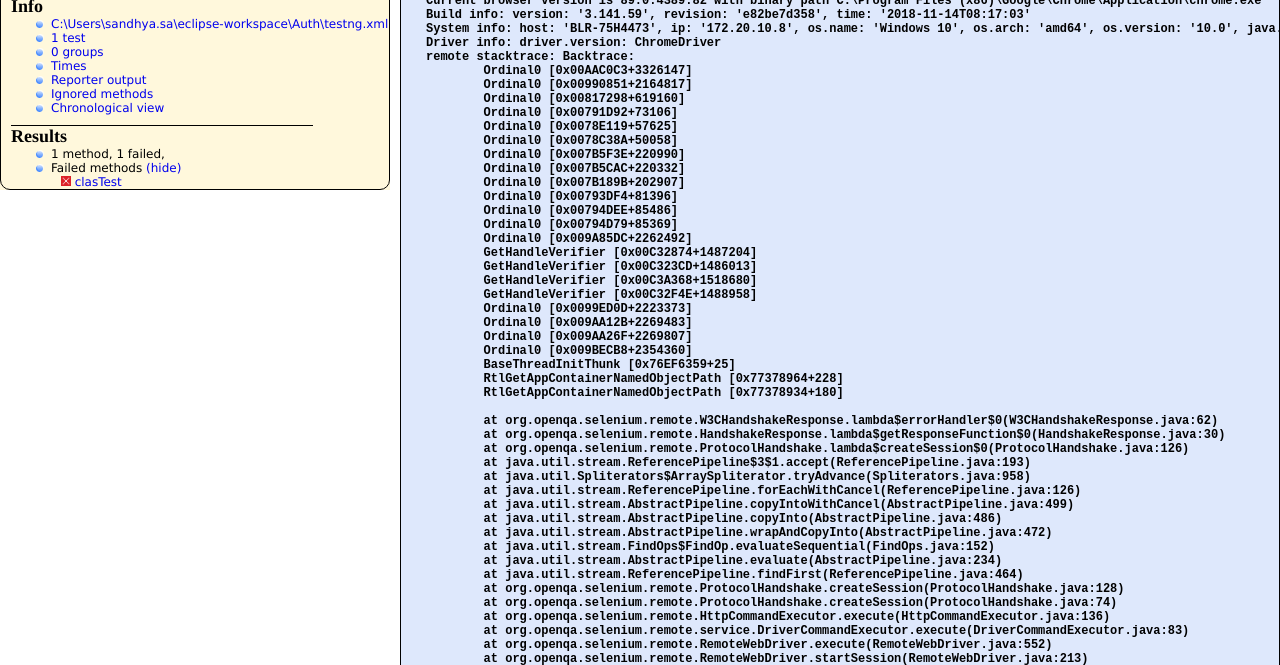
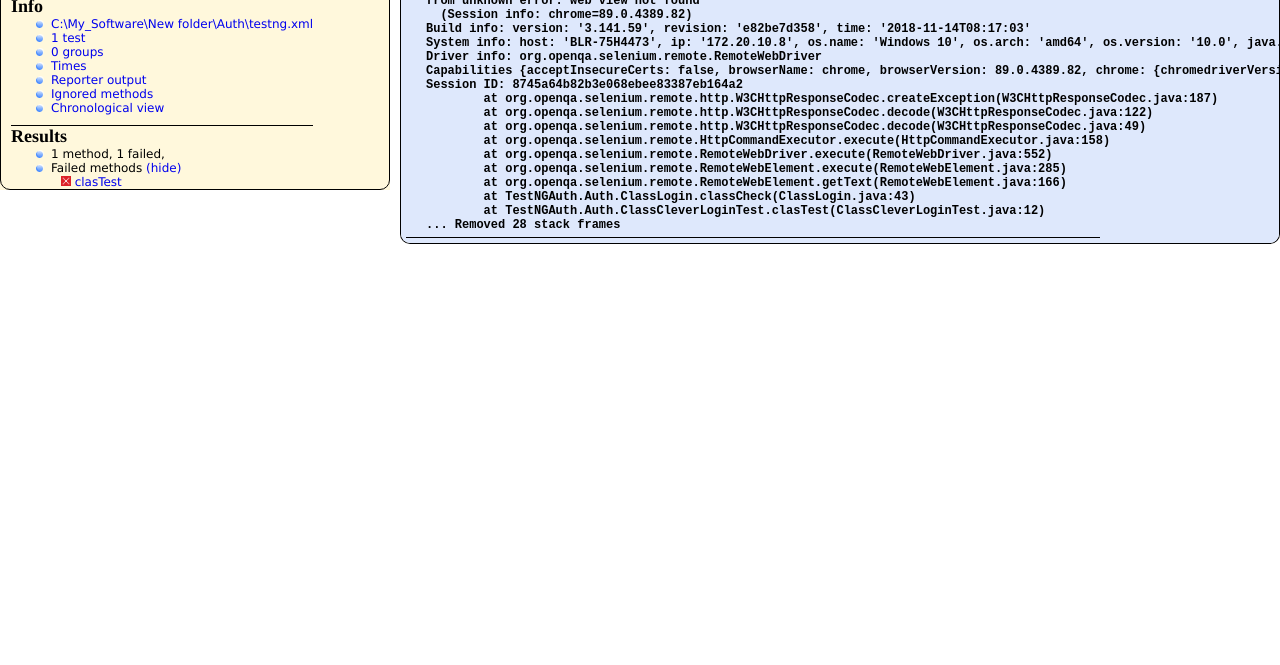
Before and after one commit to sasandhya3/TestAuthMarch12, a plain HTML site: page Auth/test-output/index.html in a window 1280 px wide. Shown: the part 135-800 px from the top of the page. Drawn offline with Linux system fonts and the light colour scheme; a script that the page names is missing.

Commit message:
addedGrid

```diff
--- a/Auth/test-output/index.html
+++ b/Auth/test-output/index.html
@@ -48,7 +48,7 @@
               <ul>
                 <li>
                   <a href="#" class="navigator-link " panel-name="test-xml-Suite">
-                    <span>C:\Users\sandhya.sa\eclipse-workspace\Auth\testng.xml</span>
+                    <span>C:\My_Software\New folder\Auth\testng.xml</span>
                   </a> <!-- navigator-link  -->
                 </li>
                 <li>
@@ -127,61 +127,22 @@
                   <a name="clasTest">
                   </a> <!-- clasTest -->
                   <span class="method-name">clasTest</span>
-                  <div class="stack-trace">org.openqa.selenium.SessionNotCreatedException: session not created: This version of ChromeDriver only supports Chrome version 87
-Current browser version is 89.0.4389.82 with binary path C:\Program Files (x86)\Google\Chrome\Application\chrome.exe
+                  <div class="stack-trace">org.openqa.selenium.NoSuchWindowException: no such window: target window already closed
+from unknown error: web view not found
+  (Session info: chrome=89.0.4389.82)
 Build info: version: &apos;3.141.59&apos;, revision: &apos;e82be7d358&apos;, time: &apos;2018-11-14T08:17:03&apos;
 System info: host: &apos;BLR-75H4473&apos;, ip: &apos;172.20.10.8&apos;, os.name: &apos;Windows 10&apos;, os.arch: &apos;amd64&apos;, os.version: &apos;10.0&apos;, java.version: &apos;1.8.0_271&apos;
-Driver info: driver.version: ChromeDriver
-remote stacktrace: Backtrace:
-	Ordinal0 [0x00AAC0C3+3326147]
-	Ordinal0 [0x00990851+2164817]
-	Ordinal0 [0x00817298+619160]
-	Ordinal0 [0x00791D92+73106]
-	Ordinal0 [0x0078E119+57625]
-	Ordinal0 [0x0078C38A+50058]
-	Ordinal0 [0x007B5F3E+220990]
-	Ordinal0 [0x007B5CAC+220332]
-	Ordinal0 [0x007B189B+202907]
-	Ordinal0 [0x00793DF4+81396]
-	Ordinal0 [0x00794DEE+85486]
-	Ordinal0 [0x00794D79+85369]
-	Ordinal0 [0x009A85DC+2262492]
-	GetHandleVerifier [0x00C32874+1487204]
-	GetHandleVerifier [0x00C323CD+1486013]
-	GetHandleVerifier [0x00C3A368+1518680]
-	GetHandleVerifier [0x00C32F4E+1488958]
-	Ordinal0 [0x0099ED0D+2223373]
-	Ordinal0 [0x009AA12B+2269483]
-	Ordinal0 [0x009AA26F+2269807]
-	Ordinal0 [0x009BECB8+2354360]
-	BaseThreadInitThunk [0x76EF6359+25]
-	RtlGetAppContainerNamedObjectPath [0x77378964+228]
-	RtlGetAppContainerNamedObjectPath [0x77378934+180]
-
-	at org.openqa.selenium.remote.W3CHandshakeResponse.lambda$errorHandler$0(W3CHandshakeResponse.java:62)
-	at org.openqa.selenium.remote.HandshakeResponse.lambda$getResponseFunction$0(HandshakeResponse.java:30)
-	at org.openqa.selenium.remote.ProtocolHandshake.lambda$createSession$0(ProtocolHandshake.java:126)
-	at java.util.stream.ReferencePipeline$3$1.accept(ReferencePipeline.java:193)
-	at java.util.Spliterators$ArraySpliterator.tryAdvance(Spliterators.java:958)
-	at java.util.stream.ReferencePipeline.forEachWithCancel(ReferencePipeline.java:126)
-	at java.util.stream.AbstractPipeline.copyIntoWithCancel(AbstractPipeline.java:499)
-	at java.util.stream.AbstractPipeline.copyInto(AbstractPipeline.java:486)
-	at java.util.stream.AbstractPipeline.wrapAndCopyInto(AbstractPipeline.java:472)
-	at java.util.stream.FindOps$FindOp.evaluateSequential(FindOps.java:152)
-	at java.util.stream.AbstractPipeline.evaluate(AbstractPipeline.java:234)
-	at java.util.stream.ReferencePipeline.findFirst(ReferencePipeline.java:464)
-	at org.openqa.selenium.remote.ProtocolHandshake.createSession(ProtocolHandshake.java:128)
-	at org.openqa.selenium.remote.ProtocolHandshake.createSession(ProtocolHandshake.java:74)
-	at org.openqa.selenium.remote.HttpCommandExecutor.execute(HttpCommandExecutor.java:136)
-	at org.openqa.selenium.remote.service.DriverCommandExecutor.execute(DriverCommandExecutor.java:83)
+Driver info: org.openqa.selenium.remote.RemoteWebDriver
+Capabilities {acceptInsecureCerts: false, browserName: chrome, browserVersion: 89.0.4389.82, chrome: {chromedriverVersion: 89.0.4389.23 (61b08ee2c5002..., userDataDir: C:\Users\sandhya.sa\AppData...}, goog:chromeOptions: {debuggerAddress: localhost:65189}, javascriptEnabled: true, networkConnectionEnabled: false, pageLoadStrategy: normal, platform: WINDOWS, platformName: WINDOWS, proxy: Proxy(), setWindowRect: true, strictFileInteractability: false, timeouts: {implicit: 0, pageLoad: 300000, script: 30000}, unhandledPromptBehavior: dismiss and notify, webauthn:extension:largeBlob: true, webauthn:virtualAuthenticators: true, webdriver.remote.sessionid: 8745a64b82b3e068ebee83387eb...}
+Session ID: 8745a64b82b3e068ebee83387eb164a2
+	at org.openqa.selenium.remote.http.W3CHttpResponseCodec.createException(W3CHttpResponseCodec.java:187)
+	at org.openqa.selenium.remote.http.W3CHttpResponseCodec.decode(W3CHttpResponseCodec.java:122)
+	at org.openqa.selenium.remote.http.W3CHttpResponseCodec.decode(W3CHttpResponseCodec.java:49)
+	at org.openqa.selenium.remote.HttpCommandExecutor.execute(HttpCommandExecutor.java:158)
 	at org.openqa.selenium.remote.RemoteWebDriver.execute(RemoteWebDriver.java:552)
-	at org.openqa.selenium.remote.RemoteWebDriver.startSession(RemoteWebDriver.java:213)
-	at org.openqa.selenium.remote.RemoteWebDriver.&lt;init&gt;(RemoteWebDriver.java:131)
-	at org.openqa.selenium.chrome.ChromeDriver.&lt;init&gt;(ChromeDriver.java:181)
-	at org.openqa.selenium.chrome.ChromeDriver.&lt;init&gt;(ChromeDriver.java:168)
-	at org.openqa.selenium.chrome.ChromeDriver.&lt;init&gt;(ChromeDriver.java:123)
-	at TestNGAuth.Auth.HomePage.openBrowser(HomePage.java:10)
-	at TestNGAuth.Auth.ClassLogin.classCheck(ClassLogin.java:20)
+	at org.openqa.selenium.remote.RemoteWebElement.execute(RemoteWebElement.java:285)
+	at org.openqa.selenium.remote.RemoteWebElement.getText(RemoteWebElement.java:166)
+	at TestNGAuth.Auth.ClassLogin.classCheck(ClassLogin.java:43)
 	at TestNGAuth.Auth.ClassCleverLoginTest.clasTest(ClassCleverLoginTest.java:12)
 ... Removed 28 stack frames
 </div> <!-- stack-trace -->
@@ -192,7 +153,7 @@ remote stacktrace: Backtrace:
         </div> <!-- panel Suite -->
         <div panel-name="test-xml-Suite" class="panel">
           <div class="main-panel-header rounded-window-top">
-            <span class="header-content">C:\Users\sandhya.sa\eclipse-workspace\Auth\testng.xml</span>
+            <span class="header-content">C:\My_Software\New folder\Auth\testng.xml</span>
           </div> <!-- main-panel-header rounded-window-top -->
           <div class="main-panel-content rounded-window-bottom">
             <pre>
@@ -245,12 +206,12 @@ data.addRows(1);
 data.setCell(0, 0, 0)
 data.setCell(0, 1, 'clasTest')
 data.setCell(0, 2, 'TestNGAuth.Auth.ClassCleverLoginTest')
-data.setCell(0, 3, 3625);
+data.setCell(0, 3, 9399);
 window.suiteTableData['Suite']= { tableData: data, tableDiv: 'times-div-Suite'}
 return data;
 }
               </script>
-              <span class="suite-total-time">Total running time: 3 seconds</span>
+              <span class="suite-total-time">Total running time: 9 seconds</span>
               <div id="times-div-Suite">
               </div> <!-- times-div-Suite -->
             </div> <!-- times-div -->
```
Also changed, not shown: Auth/test-output/Suite/Test.html (+30 -108 lines), Auth/test-output/Suite/Test.xml (+21 -83 lines), Auth/test-output/emailable-report.html (+13 -52 lines), Auth/test-output/junitreports/TEST-TestNGAuth.Auth.ClassCleverLoginTest.xml (+21 -83 lines), Auth/test-output/old/Suite/methods-alphabetical.html (+1 -1 lines), Auth/test-output/old/Suite/methods.html (+1 -1 lines), Auth/test-output/testng-results.xml (+24 -86 lines), 1 other file.
